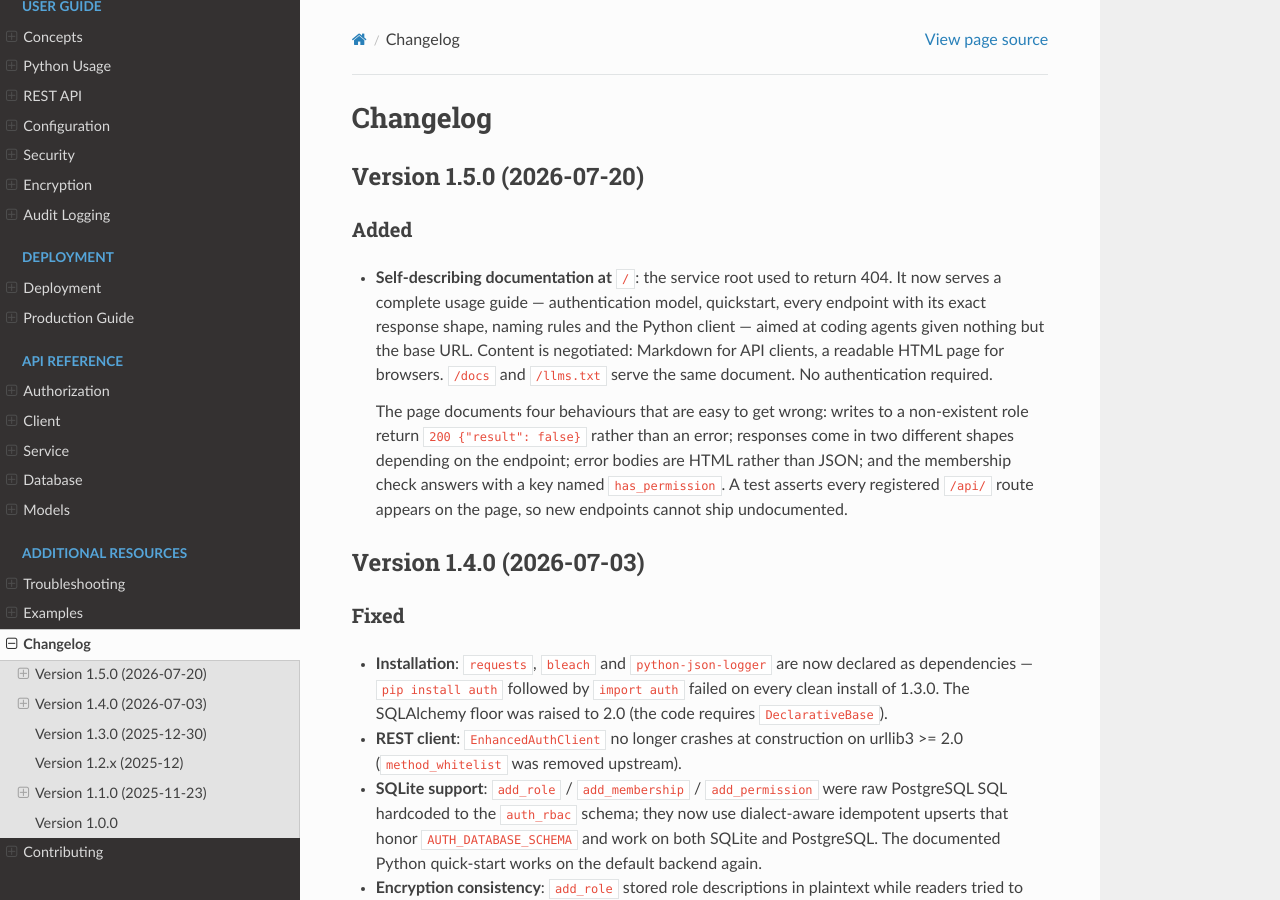
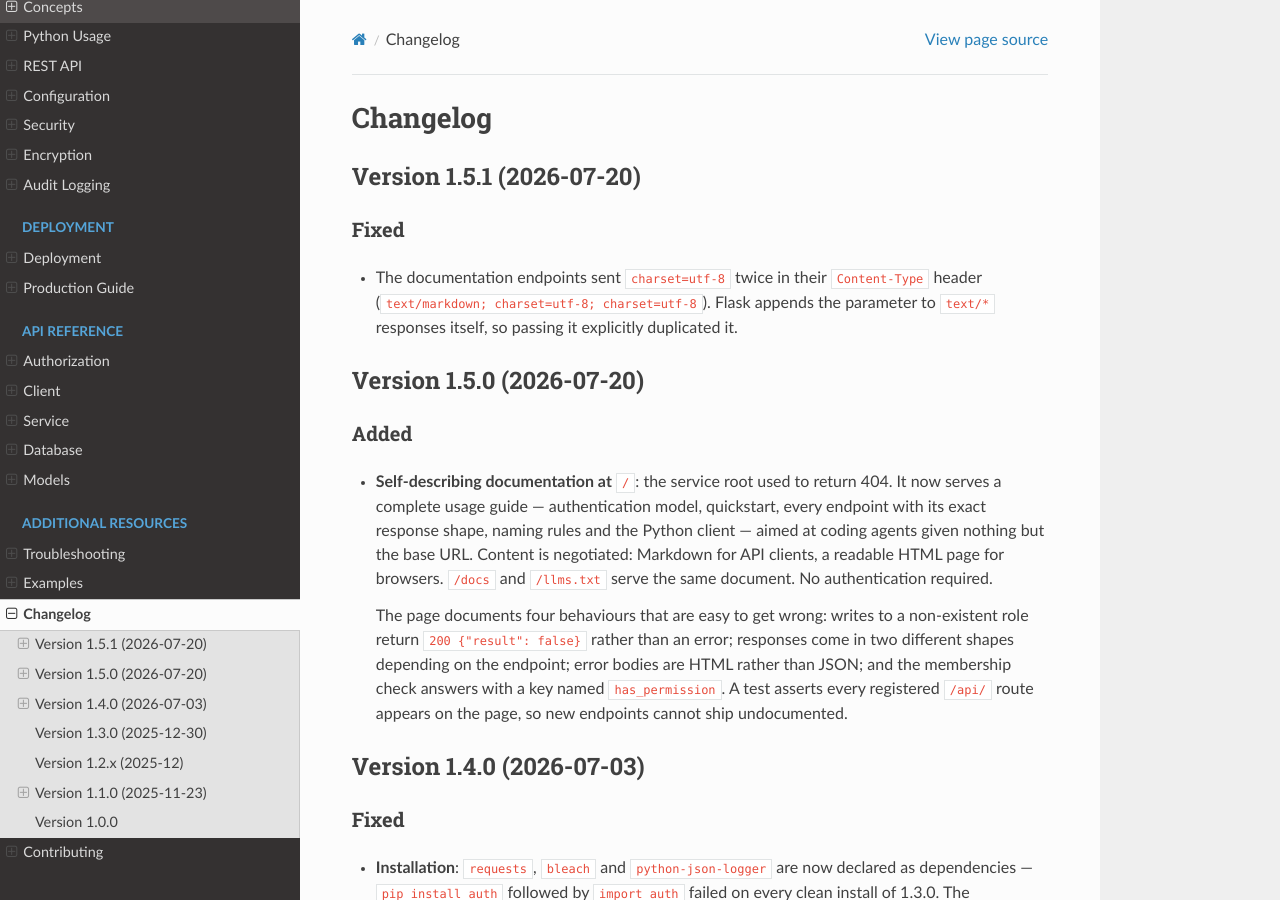
Before and after one commit to ourway/auth, a Sphinx documentation site: the page built from docs/changelog.rst, in a window 1280 px wide and 900 px high. Built offline with Sphinx 7.4.7 and the Read the Docs theme 3.1.0, drawn with Linux system fonts in a browser that asks for light colours.

Commit message:
fix: emit charset once in the docs Content-Type (1.5.1)
The documentation endpoints passed `charset=utf-8` inside the `mimetype`
argument, but Flask already appends that parameter to text/* responses, so
every response advertised `text/markdown; charset=utf-8; charset=utf-8`.

Pinned by a test over both negotiated content types.

Co-Authored-By: Claude Opus 4.8 (1M context) <noreply@anthropic.com>

```diff
--- a/docs/changelog.rst
+++ b/docs/changelog.rst
@@ -1,6 +1,17 @@
 =========
 Changelog
 =========
+
+Version 1.5.1 (2026-07-20)
+==========================
+
+Fixed
+-----
+
+- The documentation endpoints sent ``charset=utf-8`` twice in their
+  ``Content-Type`` header (``text/markdown; charset=utf-8; charset=utf-8``).
+  Flask appends the parameter to ``text/*`` responses itself, so passing it
+  explicitly duplicated it.
 
 Version 1.5.0 (2026-07-20)
 ==========================
--- a/docs/conf.py
+++ b/docs/conf.py
@@ -17,7 +17,7 @@ author = "Farshid Ashouri"
 
 # The full version, including alpha/beta/rc tags
 # Keep in sync with pyproject.toml (checked by `make version-check`)
-release = "1.5.0"
+release = "1.5.1"
 version = "1.4"
 
 # -- General configuration ---------------------------------------------------
--- a/pyproject.toml
+++ b/pyproject.toml
@@ -4,7 +4,7 @@ build-backend = "setuptools.build_meta"
 
 [project]
 name = "auth"
-version = "1.5.0"
+version = "1.5.1"
 description = "Authorization for humans"
 readme = {file = "README.rst", content-type = "text/x-rst"}
 requires-python = ">=3.9"
```
Also changed, not shown: 2 other files.
